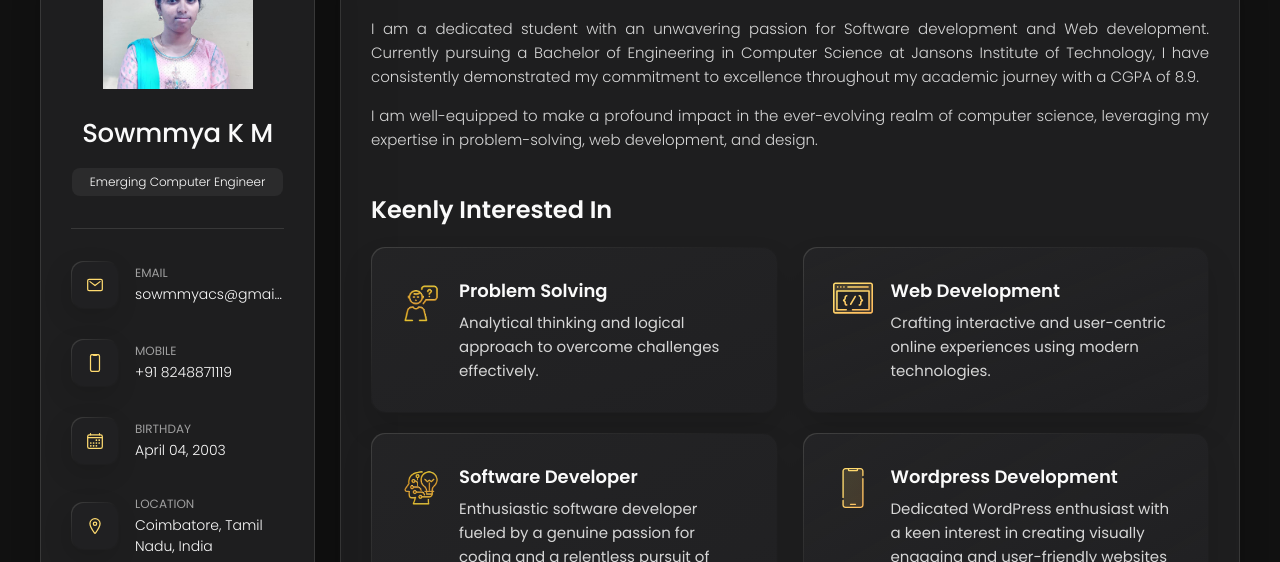
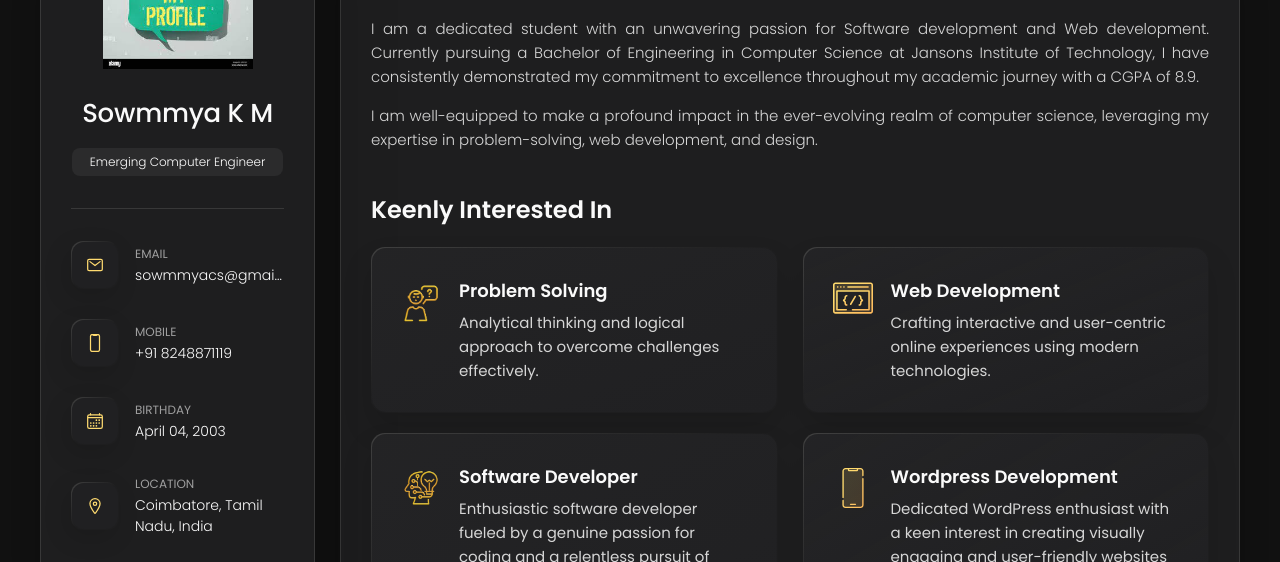
Before and after one commit to Sowmmya-4/sowmmya.github.io, a plain HTML site: page index.html in a window 1280 px wide. Shown: the part 162-724 px from the top of the page. Drawn offline with nearby package versions, Linux system fonts and the light colour scheme.

Commit message:
./assets/images/port.jpg

```diff
--- a/index.html
+++ b/index.html
@@ -47,7 +47,7 @@
       <div class="sidebar-info">
 
         <figure class="avatar-box">
-          <img src="./assets/images/sowmmya.png" alt="sowmmya" width="80">
+          <img src="./assets/images/port.jpg" alt="port" width="80">
         </figure>
 
         <div class="info-content">
```
Also changed, not shown: assets/images/port.jpg (added), assets/images/sowmmya.png (deleted).
